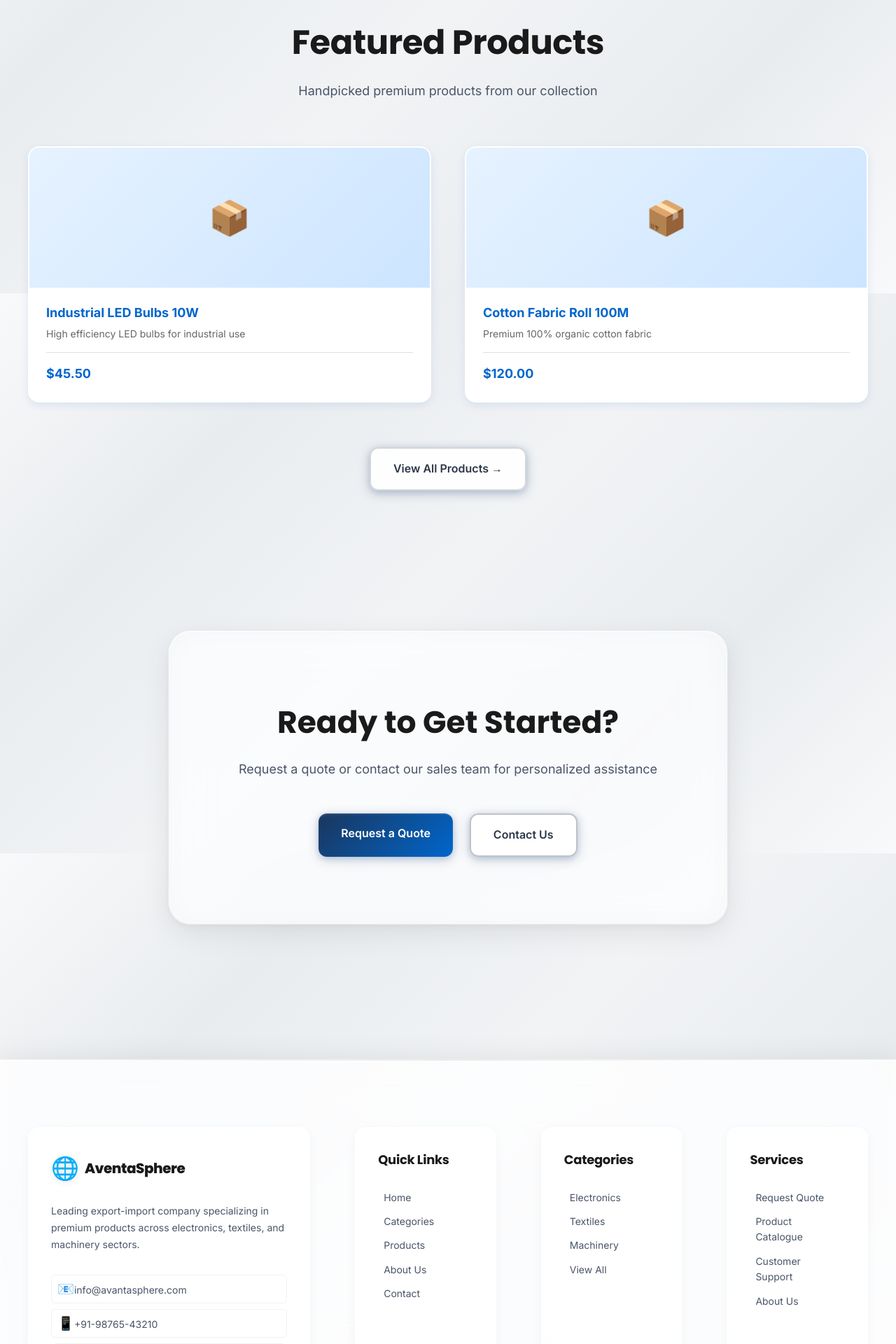
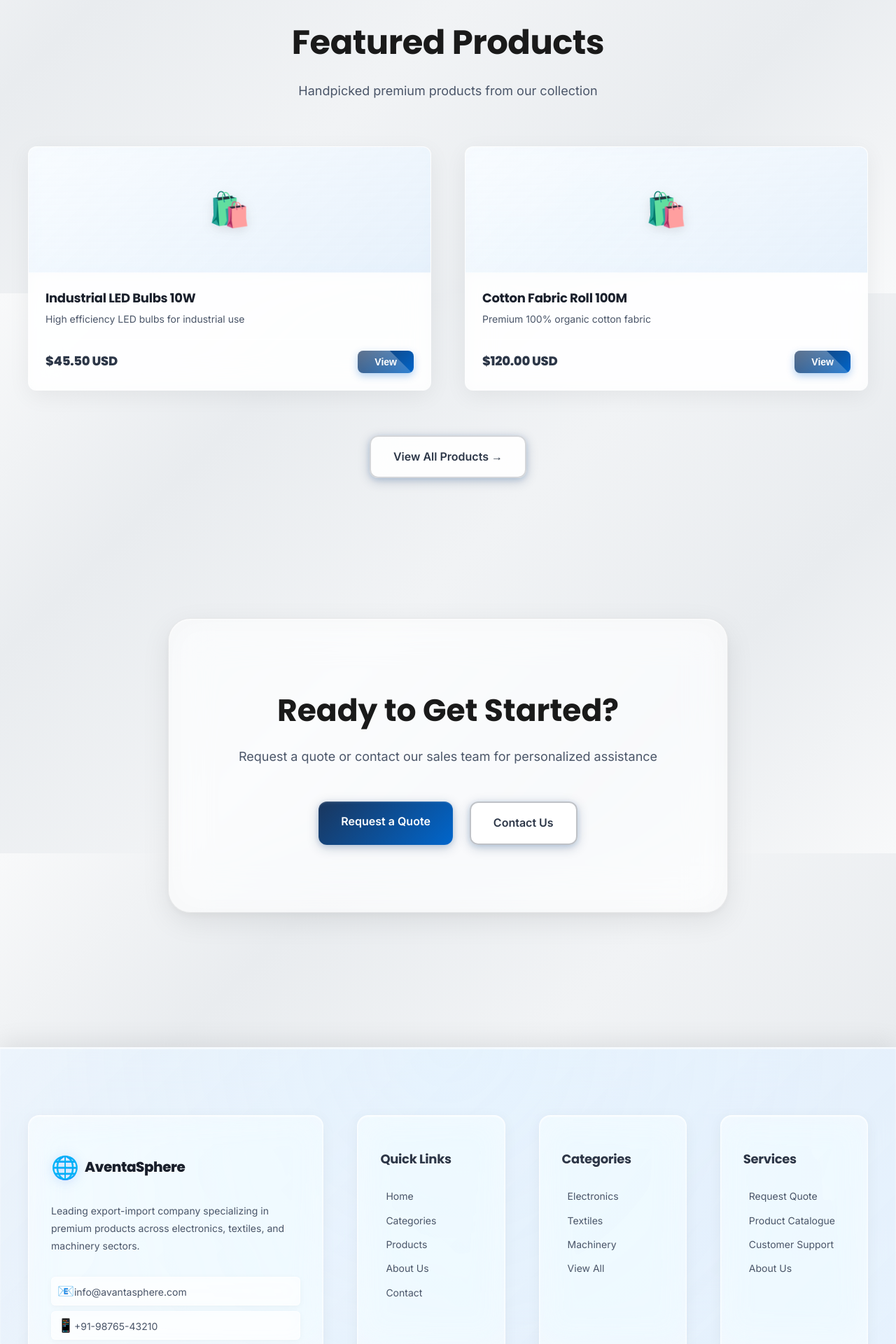
Before and after one commit to ce-shyam21/avantasphere, a Next.js app in the folder avantasphere-code/: page / in a window 1280 px wide. Shown: the part 1981-3901 px from the top of the page at 70% size. Built offline with nearby package versions, Linux system fonts and the light colour scheme.

Commit message:
#updated simple foolter and rmeoved the popups

```diff
--- a/avantasphere-code/src/components/shared/Footer/footer.css
+++ b/avantasphere-code/src/components/shared/Footer/footer.css
@@ -1,13 +1,13 @@
 .footer {
-  background: rgba(255, 255, 255, 0.8);
+  background: linear-gradient(135deg, rgba(235, 245, 255, 0.7) 0%, rgba(225, 240, 255, 0.8) 100%);
   backdrop-filter: blur(40px) saturate(180%);
   -webkit-backdrop-filter: blur(40px) saturate(180%);
-  border-top: 1px solid rgba(0, 0, 0, 0.05);
+  border-top: 1px solid rgba(255, 255, 255, 0.6);
   box-shadow:
-    0 -8px 32px rgba(0, 0, 0, 0.06),
+    0 -8px 32px rgba(0, 0, 0, 0.08),
     inset 0 1px 2px rgba(255, 255, 255, 0.9);
   color: #2d3748;
-  padding: var(--spacing-4xl) var(--spacing-lg) var(--spacing-xl);
+  padding: var(--spacing-4xl) var(--spacing-lg) 0;
   margin-top: var(--spacing-4xl);
   position: relative;
   overflow: hidden;
@@ -19,11 +19,19 @@
   top: 0;
   left: 0;
   right: 0;
-  height: 1px;
+  height: 2px;
   background: linear-gradient(90deg,
     transparent 0%,
-    rgba(0, 0, 0, 0.1) 50%,
+    rgba(255, 255, 255, 0.8) 50%,
     transparent 100%);
+}
+
+.footer::after {
+  content: '';
+  position: absolute;
+  inset: 0;
+  background: radial-gradient(circle at 50% 0%, rgba(220, 240, 255, 0.3) 0%, transparent 60%);
+  pointer-events: none;
 }
 
 .footer-container {
@@ -31,21 +39,21 @@
   margin: 0 auto;
   display: grid;
   grid-template-columns: 2fr 1fr 1fr 1fr;
-  gap: var(--spacing-3xl);
+  gap: var(--spacing-2xl);
   margin-bottom: var(--spacing-3xl);
   position: relative;
   z-index: 1;
 }
 
 .footer-section {
-  padding: var(--spacing-xl);
-  background: rgba(255, 255, 255, 0.6);
+  padding: var(--spacing-2xl) var(--spacing-xl);
+  background: rgba(255, 255, 255, 0.5);
   backdrop-filter: blur(20px) saturate(180%);
   -webkit-backdrop-filter: blur(20px) saturate(180%);
-  border: 1px solid rgba(255, 255, 255, 0.5);
+  border: 1px solid rgba(255, 255, 255, 0.7);
   box-shadow:
-    0 4px 16px rgba(0, 0, 0, 0.04),
-    inset 0 1px 2px rgba(255, 255, 255, 0.8);
+    0 4px 20px rgba(0, 0, 0, 0.05),
+    inset 0 1px 2px rgba(255, 255, 255, 0.9);
   border-radius: var(--radius-xl);
   transition: all 0.4s cubic-bezier(0.4, 0, 0.2, 1);
   position: relative;
@@ -56,26 +64,29 @@
   content: '';
   position: absolute;
   top: -100%;
-  left: 0;
-  width: 100%;
-  height: 100%;
-  background: linear-gradient(180deg, transparent, rgba(255, 255, 255, 0.4), transparent);
-  transition: all 0.7s ease;
+  left: -50%;
+  width: 200%;
+  height: 200%;
+  background: radial-gradient(circle, rgba(255, 255, 255, 0.6) 0%, transparent 70%);
+  transform: rotate(45deg);
+  transition: all 0.7s cubic-bezier(0.4, 0, 0.2, 1);
   pointer-events: none;
   opacity: 0;
 }
 
 .footer-section:hover::before {
   top: 100%;
+  left: 100%;
   opacity: 1;
 }
 
 .footer-section:hover {
-  background: rgba(255, 255, 255, 0.75);
-  transform: translateY(-2px);
+  background: rgba(255, 255, 255, 0.7);
+  transform: translateY(-4px) scale(1.02);
   box-shadow:
-    0 8px 24px rgba(0, 0, 0, 0.06),
-    inset 0 2px 4px rgba(255, 255, 255, 0.9);
+    0 12px 32px rgba(0, 0, 0, 0.08),
+    inset 0 2px 4px rgba(255, 255, 255, 1);
+  border-color: rgba(255, 255, 255, 0.9);
 }
 
 .footer-company {
@@ -91,32 +102,39 @@
 
 .footer-logo-icon {
   font-size: 2rem;
-  filter: drop-shadow(0 2px 4px rgba(0, 0, 0, 0.1));
+  filter: drop-shadow(0 2px 8px rgba(59, 130, 246, 0.3));
+  transition: all 0.3s ease;
+}
+
+.footer-section:hover .footer-logo-icon {
+  transform: rotate(360deg) scale(1.1);
 }
 
 .footer-section h3 {
   font-family: var(--font-poppins);
   font-size: var(--font-xl);
   font-weight: 800;
-  color: #1a1a1a;
+  color: #1a202c;
   letter-spacing: -0.5px;
   margin: 0;
+  text-shadow: 0 1px 2px rgba(255, 255, 255, 0.8);
 }
 
 .footer-section h4 {
   font-family: var(--font-poppins);
   font-size: var(--font-lg);
   font-weight: 700;
-  color: #1a1a1a;
+  color: #2d3748;
   margin-bottom: var(--spacing-lg);
   letter-spacing: -0.3px;
   position: relative;
   z-index: 1;
+  text-shadow: 0 1px 2px rgba(255, 255, 255, 0.8);
 }
 
 .footer-description {
   font-size: var(--font-sm);
-  line-height: 1.7;
+  line-height: 1.8;
   color: #4a5568;
   margin-bottom: var(--spacing-xl);
   position: relative;
@@ -136,24 +154,53 @@
   align-items: center;
   gap: var(--spacing-sm);
   padding: var(--spacing-sm) var(--spacing-md);
-  background: rgba(255, 255, 255, 0.7);
-  backdrop-filter: blur(10px);
-  border: 1px solid rgba(0, 0, 0, 0.05);
+  background: rgba(255, 255, 255, 0.6);
+  backdrop-filter: blur(12px);
+  border: 1px solid rgba(255, 255, 255, 0.8);
   border-radius: var(--radius-md);
   font-size: var(--font-sm);
   color: #2d3748;
   text-decoration: none;
-  transition: all 0.3s ease;
+  transition: all 0.3s cubic-bezier(0.4, 0, 0.2, 1);
+  box-shadow: 0 2px 8px rgba(0, 0, 0, 0.04);
+  position: relative;
+  overflow: hidden;
+}
+
+.contact-item::before {
+  content: '';
+  position: absolute;
+  top: 50%;
+  left: 50%;
+  width: 0;
+  height: 0;
+  border-radius: 50%;
+  background: radial-gradient(circle, rgba(59, 130, 246, 0.15) 0%, transparent 70%);
+  transform: translate(-50%, -50%);
+  transition: all 0.5s ease;
+}
+
+.contact-item:hover::before {
+  width: 300px;
+  height: 300px;
 }
 
 .contact-item:hover {
-  background: rgba(255, 255, 255, 0.9);
-  transform: translateX(4px);
-  box-shadow: 0 2px 8px rgba(0, 0, 0, 0.05);
+  background: rgba(255, 255, 255, 0.85);
+  transform: translateX(6px) scale(1.02);
+  box-shadow: 0 6px 16px rgba(0, 0, 0, 0.08);
+  border-color: rgba(59, 130, 246, 0.3);
+  color: #1a202c;
 }
 
 .contact-icon {
   font-size: 1.2rem;
+  z-index: 1;
+  transition: transform 0.3s ease;
+}
+
+.contact-item:hover .contact-icon {
+  transform: scale(1.2) rotate(10deg);
 }
 
 .footer-section ul {
@@ -163,6 +210,8 @@
   gap: var(--spacing-xs);
   position: relative;
   z-index: 1;
+  padding: 0;
+  margin: 0;
 }
 
 .footer-section ul li {
@@ -175,7 +224,7 @@
   font-size: var(--font-sm);
   padding: var(--spacing-xs) var(--spacing-sm);
   border-radius: var(--radius-sm);
-  transition: all 0.3s ease;
+  transition: all 0.3s cubic-bezier(0.4, 0, 0.2, 1);
   display: inline-block;
   position: relative;
 }
@@ -183,28 +232,32 @@
 .footer-section a::before {
   content: '';
   position: absolute;
-  left: 0;
-  bottom: 0;
-  width: 0;
-  height: 2px;
-  background: #2d3748;
-  transition: width 0.3s ease;
+  inset: 0;
+  background: rgba(59, 130, 246, 0.08);
+  border-radius: var(--radius-sm);
+  opacity: 0;
+  transform: scale(0.8);
+  transition: all 0.3s cubic-bezier(0.4, 0, 0.2, 1);
+}
+
+.footer-section a:hover::before {
+  opacity: 1;
+  transform: scale(1);
 }
 
 .footer-section a:hover {
-  color: #1a1a1a;
-  padding-left: var(--spacing-md);
-}
-
-.footer-section a:hover::before {
-  width: 4px;
+  color: #1a202c;
+  padding-left: var(--spacing-lg);
+  transform: translateX(4px);
+  font-weight: 600;
 }
 
 .footer-bottom {
-  border-top: 1px solid rgba(0, 0, 0, 0.05);
-  padding-top: var(--spacing-xl);
+  border-top: 1px solid rgba(255, 255, 255, 0.6);
+  padding: var(--spacing-xl) 0;
   position: relative;
   z-index: 1;
+  background: linear-gradient(135deg, rgba(240, 248, 255, 0.5) 0%, rgba(230, 243, 255, 0.6) 100%);
 }
 
 .footer-bottom-content {
@@ -215,19 +268,47 @@
   align-items: center;
   flex-wrap: wrap;
   gap: var(--spacing-md);
-  padding: var(--spacing-lg);
-  background: rgba(255, 255, 255, 0.6);
+  padding: var(--spacing-lg) var(--spacing-xl);
+  background: rgba(255, 255, 255, 0.5);
   backdrop-filter: blur(16px);
   border-radius: var(--radius-lg);
   box-shadow:
-    0 2px 8px rgba(0, 0, 0, 0.04),
-    inset 0 1px 2px rgba(255, 255, 255, 0.8);
+    0 4px 16px rgba(0, 0, 0, 0.05),
+    inset 0 1px 2px rgba(255, 255, 255, 0.9);
+  border: 1px solid rgba(255, 255, 255, 0.7);
+  transition: all 0.3s ease;
+  position: relative;
+  overflow: hidden;
+}
+
+.footer-bottom-content::before {
+  content: '';
+  position: absolute;
+  top: -100%;
+  left: 0;
+  width: 100%;
+  height: 100%;
+  background: linear-gradient(180deg, rgba(255, 255, 255, 0.5), transparent);
+  transition: all 0.6s ease;
+}
+
+.footer-bottom-content:hover::before {
+  top: 100%;
+}
+
+.footer-bottom-content:hover {
+  background: rgba(255, 255, 255, 0.7);
+  box-shadow:
+    0 6px 20px rgba(0, 0, 0, 0.07),
+    inset 0 1px 2px rgba(255, 255, 255, 1);
+  transform: translateY(-2px);
 }
 
 .footer-bottom p {
   font-size: var(--font-sm);
   color: #4a5568;
   margin: 0;
+  font-weight: 500;
 }
 
 .footer-links {
@@ -240,16 +321,40 @@
   color: #4a5568;
   text-decoration: none;
   font-size: var(--font-sm);
-  transition: color 0.3s ease;
+  font-weight: 500;
+  padding: var(--spacing-xs) var(--spacing-md);
+  border-radius: var(--radius-md);
+  transition: all 0.3s ease;
+  position: relative;
+  overflow: hidden;
+}
+
+.footer-links a::before {
+  content: '';
+  position: absolute;
+  inset: 0;
+  background: linear-gradient(135deg, rgba(59, 130, 246, 0.1), rgba(147, 197, 253, 0.1));
+  border-radius: var(--radius-md);
+  opacity: 0;
+  transform: scale(0.9) rotate(5deg);
+  transition: all 0.3s cubic-bezier(0.4, 0, 0.2, 1);
+}
+
+.footer-links a:hover::before {
+  opacity: 1;
+  transform: scale(1) rotate(0deg);
 }
 
 .footer-links a:hover {
-  color: #1a1a1a;
+  color: #1a202c;
+  transform: translateY(-2px);
+  box-shadow: 0 4px 12px rgba(59, 130, 246, 0.15);
 }
 
 .separator {
   color: #cbd5e0;
   font-size: var(--font-sm);
+  opacity: 0.6;
 }
 
 @media (max-width: 1024px) {
@@ -265,7 +370,7 @@
 
 @media (max-width: 768px) {
   .footer {
-    padding: var(--spacing-2xl) var(--spacing-md) var(--spacing-lg);
+    padding: var(--spacing-2xl) var(--spacing-md) 0;
   }
 
   .footer-container {
@@ -278,12 +383,75 @@
   }
 
   .footer-section {
-    padding: var(--spacing-lg);
+    padding: var(--spacing-lg) var(--spacing-md);
+    backdrop-filter: blur(12px) saturate(180%);
+    -webkit-backdrop-filter: blur(12px) saturate(180%);
+  }
+
+  .footer-section::before {
+    display: none;
+  }
+
+  .footer-section:active {
+    background: rgba(255, 255, 255, 0.75);
+    transform: scale(0.99);
+  }
+
+  .contact-item::before {
+    display: none;
+  }
+
+  .contact-item:active {
+    background: rgba(255, 255, 255, 0.8);
+    transform: scale(0.98);
+  }
+
+  .footer-section a:hover {
+    padding-left: var(--spacing-md);
+  }
+
+  .footer-bottom {
+    padding: var(--spacing-lg) 0;
   }
 
   .footer-bottom-content {
     flex-direction: column;
     text-align: center;
     gap: var(--spacing-sm);
+    padding: var(--spacing-md) var(--spacing-lg);
+  }
+
+  .footer-bottom-content::before {
+    display: none;
+  }
+
+  .footer-links {
+    flex-wrap: wrap;
+    justify-content: center;
   }
 }
+
+@media (prefers-reduced-motion: reduce) {
+  .footer-section::before,
+  .contact-item::before,
+  .footer-bottom-content::before,
+  .footer-links a::before,
+  .footer-section a::before {
+    display: none;
+  }
+
+  .footer-section,
+  .contact-item,
+  .footer-section a,
+  .footer-bottom-content,
+  .footer-links a,
+  .footer-logo-icon,
+  .contact-icon {
+    transition: none;
+  }
+
+  .footer-section:hover .footer-logo-icon,
+  .contact-item:hover .contact-icon {
+    transform: none;
+  }
+}
--- a/avantasphere-code/src/components/user/ProductCard/ProductCard.tsx
+++ b/avantasphere-code/src/components/user/ProductCard/ProductCard.tsx
@@ -1,7 +1,6 @@
 "use client";
 
-import { useState } from "react";
-import ProductQuickView from "./ProductQuickView";
+import Link from "next/link";
 import "./product-card.css";
 
 interface ProductCardProps {
@@ -18,14 +17,15 @@ interface ProductCardProps {
 }
 
 export default function ProductCard({ product, productId }: ProductCardProps) {
-  const [showQuickView, setShowQuickView] = useState(false);
-
+  console.log("Rendering ProductCard for:", product.name);
+  console.log("Rendering ProductCard product.id:", product.id);
+  console.log("Rendering ProductCard productId:", productId);
   return (
-    <>
-      <div className="product-card" onClick={() => setShowQuickView(true)}>
+    <Link href={`/products/${productId}`} className="product-card-link">
+      <div className="product-card">
         <div className="product-image-wrapper">
           <div className="product-image-placeholder">
-            <span className="image-icon">📦</span>
+            <span className="image-icon">🛍️</span>
           </div>
         </div>
         <div className="product-content">
@@ -33,18 +33,12 @@ export default function ProductCard({ product, productId }: ProductCardProps) {
           <p className="product-description">{product.shortDescription}</p>
           <div className="product-footer">
             <span className="product-price">
-              ${product.pricing.cost.toFixed(2)}
+              ${product.pricing.cost.toFixed(2)} {product.pricing.currency}
             </span>
+            <button className="view-btn">View</button>
           </div>
         </div>
       </div>
-
-      {showQuickView && (
-        <ProductQuickView
-          productId={productId}
-          onClose={() => setShowQuickView(false)}
-        />
-      )}
-    </>
+    </Link>
   );
 }
--- a/avantasphere-code/src/components/user/ProductCard/product-card.css
+++ b/avantasphere-code/src/components/user/ProductCard/product-card.css
@@ -1,31 +1,75 @@
+.product-card-link {
+  text-decoration: none;
+  color: inherit;
+  display: block;
+  transition: all 0.3s cubic-bezier(0.4, 0, 0.2, 1);
+}
+
 .product-card {
-  background: var(--light-color);
-  border-radius: var(--radius-xl);
+  background: rgba(255, 255, 255, 0.65);
+  backdrop-filter: blur(20px) saturate(180%);
+  -webkit-backdrop-filter: blur(20px) saturate(180%);
+  border-radius: var(--radius-lg);
   overflow: hidden;
-  box-shadow: var(--shadow-md);
-  transition: all var(--transition-base);
+  box-shadow:
+    0 8px 32px rgba(0, 0, 0, 0.06),
+    inset 0 1px 2px rgba(255, 255, 255, 0.9);
+  border: 1px solid rgba(255, 255, 255, 0.6);
+  transition: all 0.4s cubic-bezier(0.4, 0, 0.2, 1);
   display: flex;
   flex-direction: column;
   height: 100%;
-  cursor: pointer;
-  border: 2px solid transparent;
+  position: relative;
+}
+
+.product-card::before {
+  content: '';
+  position: absolute;
+  top: -100%;
+  left: -50%;
+  width: 200%;
+  height: 200%;
+  background: linear-gradient(135deg, transparent 0%, rgba(255, 255, 255, 0.4) 50%, transparent 100%);
+  transform: rotate(45deg);
+  transition: all 0.7s cubic-bezier(0.4, 0, 0.2, 1);
+  pointer-events: none;
+  opacity: 0;
+}
+
+.product-card:hover::before {
+  top: 100%;
+  left: 100%;
+  opacity: 1;
 }
 
 .product-card:hover {
-  transform: translateY(-12px);
-  box-shadow: var(--shadow-xl);
-  border-color: var(--accent-color);
+  transform: translateY(-8px);
+  box-shadow:
+    0 16px 48px rgba(0, 0, 0, 0.1),
+    inset 0 2px 4px rgba(255, 255, 255, 1);
+  background: rgba(255, 255, 255, 0.8);
+  border-color: rgba(255, 255, 255, 0.9);
 }
 
 .product-image-wrapper {
   width: 100%;
-  height: 200px;
-  background: linear-gradient(135deg, var(--light-primary) 0%, var(--light-secondary) 100%);
+  height: 180px;
+  background: linear-gradient(135deg, rgba(240, 248, 255, 0.6) 0%, rgba(220, 235, 250, 0.7) 100%);
+  backdrop-filter: blur(10px);
   display: flex;
   align-items: center;
   justify-content: center;
   overflow: hidden;
   position: relative;
+  border-bottom: 1px solid rgba(255, 255, 255, 0.5);
+}
+
+.product-image-wrapper::after {
+  content: '';
+  position: absolute;
+  inset: 0;
+  background: linear-gradient(180deg, rgba(255, 255, 255, 0.2) 0%, transparent 100%);
+  pointer-events: none;
 }
 
 .product-image-placeholder {
@@ -35,14 +79,18 @@
   align-items: center;
   justify-content: center;
   font-size: 3rem;
-  flex-direction: column;
-  gap: var(--spacing-md);
-  transition: transform var(--transition-base);
+  transition: transform 0.4s cubic-bezier(0.4, 0, 0.2, 1);
   position: relative;
+  z-index: 1;
 }
 
 .product-card:hover .product-image-placeholder {
-  transform: scale(1.12);
+  transform: scale(1.1) rotate(5deg);
+}
+
+.image-icon {
+  display: block;
+  filter: drop-shadow(0 4px 8px rgba(0, 0, 0, 0.1));
 }
 
 .product-content {
@@ -50,20 +98,26 @@
   flex: 1;
   display: flex;
   flex-direction: column;
+  background: rgba(255, 255, 255, 0.3);
+  backdrop-filter: blur(8px);
+  position: relative;
 }
 
 .product-name {
+  font-family: var(--font-poppins);
   font-size: var(--font-lg);
   font-weight: 700;
-  color: var(--primary-color);
+  color: #1a202c;
   margin-bottom: var(--spacing-sm);
   line-height: 1.3;
+  letter-spacing: -0.3px;
+  text-shadow: 0 1px 2px rgba(255, 255, 255, 0.8);
 }
 
 .product-description {
   font-size: var(--font-sm);
-  color: var(--gray-color);
-  line-height: 1.5;
+  color: #4a5568;
+  line-height: 1.6;
   margin-bottom: var(--spacing-md);
   flex: 1;
   display: -webkit-box;
@@ -76,12 +130,113 @@
   display: flex;
   justify-content: space-between;
   align-items: center;
-  border-top: 1px solid var(--border-color);
+  border-top: 1px solid rgba(255, 255, 255, 0.6);
   padding-top: var(--spacing-md);
+  margin-top: auto;
 }
 
 .product-price {
+  font-family: var(--font-poppins);
   font-size: var(--font-lg);
-  font-weight: 700;
-  color: var(--primary-color);
+  font-weight: 800;
+  color: #2d3748;
+  text-shadow: 0 1px 2px rgba(255, 255, 255, 0.8);
+  letter-spacing: -0.3px;
 }
+
+.view-btn {
+  background: linear-gradient(135deg, #1a365d 0%, #0066cc 100%);
+  color: white;
+  padding: var(--spacing-sm) var(--spacing-lg);
+  border-radius: var(--radius-md);
+  font-weight: 600;
+  border: none;
+  cursor: pointer;
+  transition: all 0.4s cubic-bezier(0.4, 0, 0.2, 1);
+  box-shadow: 0 4px 12px rgba(0, 102, 204, 0.3);
+  position: relative;
+  overflow: hidden;
+  font-size: var(--font-sm);
+}
+
+.view-btn::before {
+  content: '';
+  position: absolute;
+  top: -100%;
+  left: -100%;
+  width: 200%;
+  height: 200%;
+  background: linear-gradient(135deg, transparent 0%, rgba(255, 255, 255, 0.3) 50%, transparent 100%);
+  transform: rotate(45deg);
+  transition: all 0.6s cubic-bezier(0.4, 0, 0.2, 1);
+  pointer-events: none;
+}
+
+.view-btn:hover::before {
+  top: 100%;
+  left: 100%;
+}
+
+.view-btn:hover {
+  transform: translateX(4px) translateY(-2px);
+  box-shadow: 0 6px 20px rgba(0, 102, 204, 0.4);
+}
+
+.view-btn:active {
+  transform: translateX(2px) translateY(0);
+  box-shadow: 0 2px 8px rgba(0, 102, 204, 0.3);
+}
+
+@media (max-width: 768px) {
+  .product-card {
+    backdrop-filter: blur(12px) saturate(180%);
+    -webkit-backdrop-filter: blur(12px) saturate(180%);
+  }
+
+  .product-card::before {
+    display: none;
+  }
+
+  .product-card:active {
+    transform: scale(0.98);
+    background: rgba(255, 255, 255, 0.75);
+  }
+
+  .product-image-placeholder {
+    font-size: 2.5rem;
+  }
+
+  .view-btn::before {
+    display: none;
+  }
+
+  .view-btn:active {
+    transform: scale(0.96);
+  }
+}
+
+@media (prefers-reduced-motion: reduce) {
+  .product-card::before,
+  .view-btn::before {
+    display: none;
+  }
+
+  .product-card,
+  .product-card-link,
+  .product-image-placeholder,
+  .view-btn {
+    transition: none;
+  }
+
+  .product-card:hover {
+    transform: none;
+  }
+
+  .product-card:hover .product-image-placeholder {
+    transform: none;
+  }
+
+  .view-btn:hover {
+    transform: none;
+  }
+}
```
